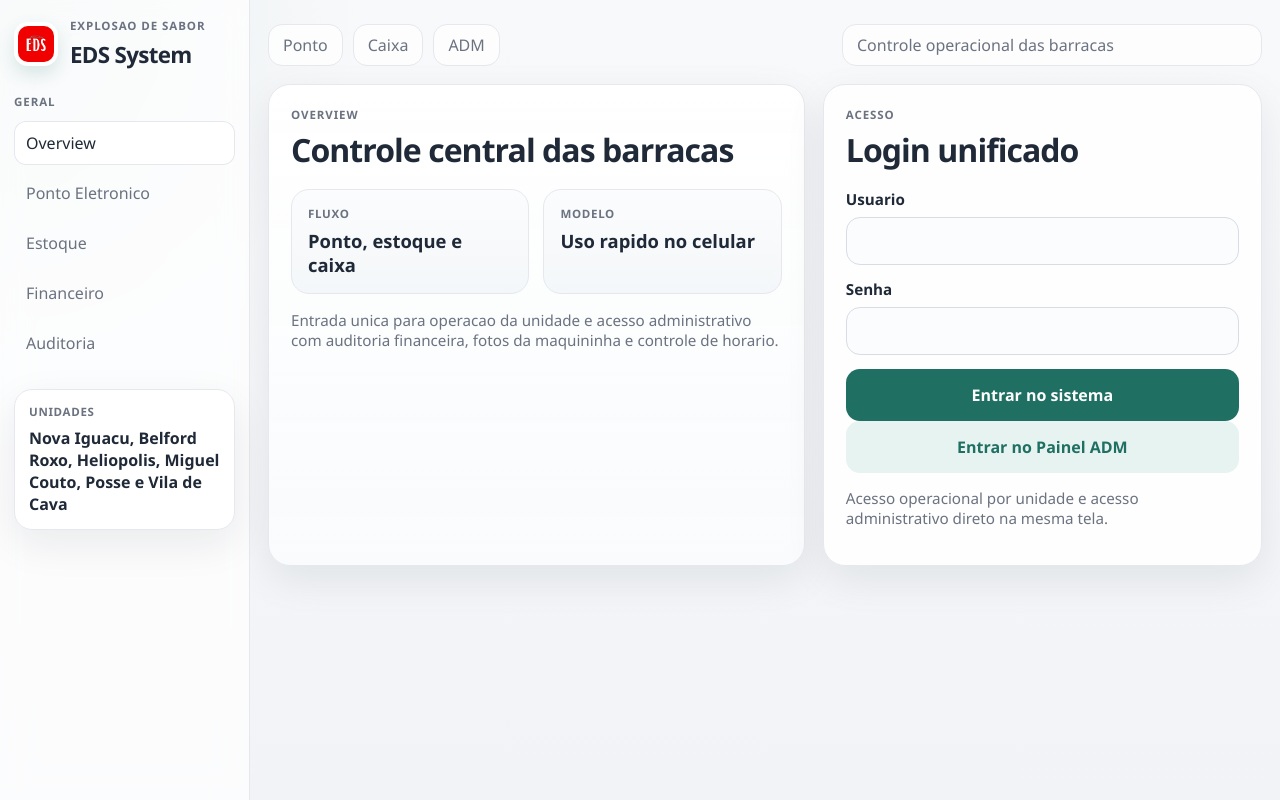
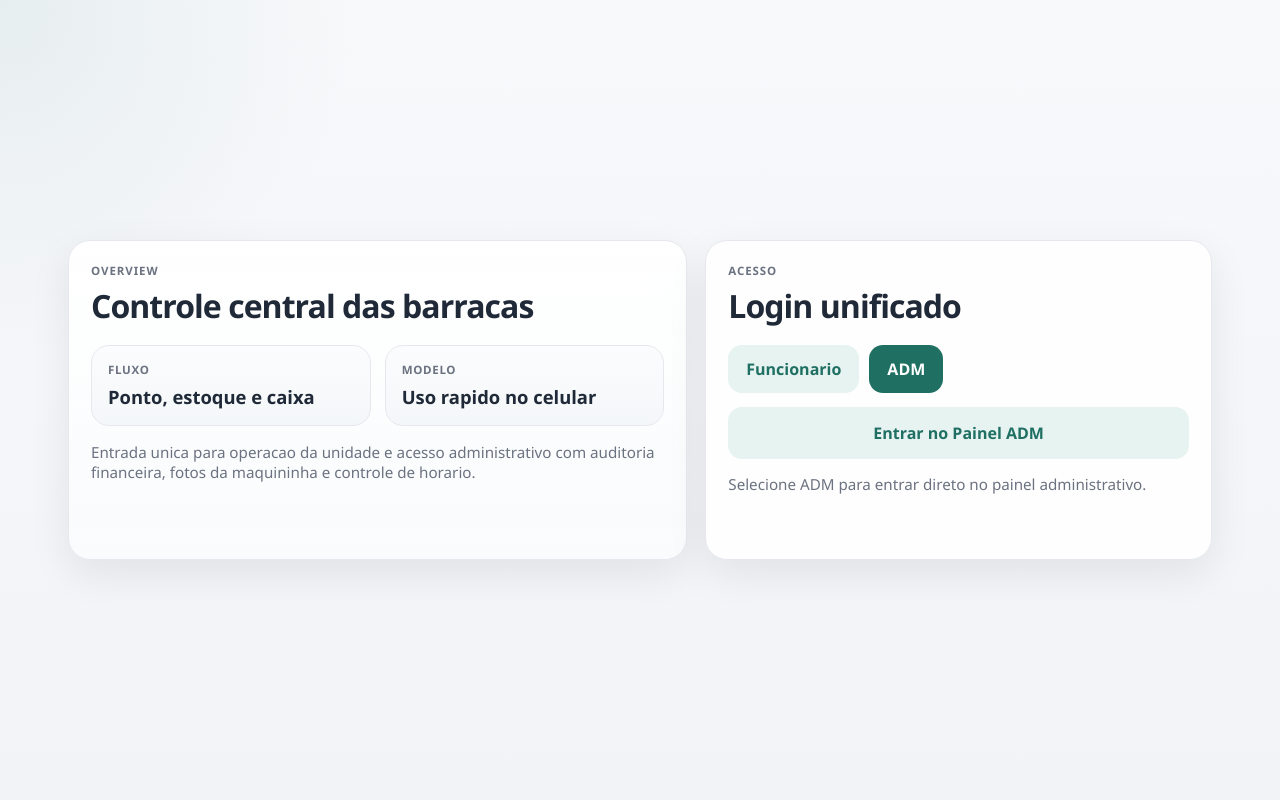
Before and after one commit to gabrielandrewsme-crypto/eds-demo, a website built with Vite: page index.html in a window 1280 px wide. Both pictures are taken after a click on the button "ADM". Built offline with nearby package versions, Linux system fonts and the light colour scheme; some packages are replaced by stand-ins of ours; no server answers; the database is empty.

Commit message:
Fix login-first flow and remove stale PWA cache

```diff
--- a/app.js
+++ b/app.js
@@ -22,6 +22,7 @@ const session = {
   role: "operator",
 };
 const state = {
+  authView: "operator",
   backendReady: false,
   backendError: "",
   loadingText: "",
@@ -235,6 +236,12 @@ function getReportRecords(unit, period, baseDateKey) {
 
 function render() {
   app.innerHTML = "";
+  document.body.classList.toggle("auth-shell", !session.authenticated);
+
+  if (!session.authenticated) {
+    renderLogin();
+    return;
+  }
 
   if (state.loadingText) {
     renderLoading();
@@ -243,11 +250,6 @@ function render() {
 
   if (state.backendError) {
     renderBackendError();
-    return;
-  }
-
-  if (!session.authenticated) {
-    renderLogin();
     return;
   }
 
@@ -298,6 +300,34 @@ function renderBackendError() {
 function renderLogin() {
   app.appendChild(cloneTemplate("login-template"));
   const form = document.getElementById("login-form");
+  const operatorButton = document.getElementById("role-operator-button");
+  const adminButton = document.getElementById("role-admin-button");
+  const adminDirectAccess = document.getElementById("admin-direct-access");
+  const loginHint = document.getElementById("login-hint");
+
+  function syncAuthMode() {
+    const operatorMode = state.authView === "operator";
+    form.classList.toggle("hidden", !operatorMode);
+    adminDirectAccess.classList.toggle("hidden", operatorMode);
+    operatorButton.className = `btn ${operatorMode ? "btn-primary" : "btn-secondary"}`;
+    adminButton.className = `btn ${operatorMode ? "btn-secondary" : "btn-primary"}`;
+    loginHint.textContent = operatorMode
+      ? "Selecione Funcionario para logar e depois escolher a barraca do aparelho."
+      : "Selecione ADM para entrar direto no painel administrativo.";
+  }
+
+  operatorButton.addEventListener("click", () => {
+    state.authView = "operator";
+    syncAuthMode();
+  });
+
+  adminButton.addEventListener("click", () => {
+    state.authView = "admin";
+    syncAuthMode();
+  });
+
+  syncAuthMode();
+
   form.addEventListener("submit", async (event) => {
     event.preventDefault();
     const formData = new FormData(form);
@@ -327,6 +357,15 @@ function renderLogin() {
       await refreshAdminRecords();
     });
   });
+
+  if (state.backendError) {
+    const warning = document.createElement("div");
+    warning.className = "empty-state";
+    warning.innerHTML = `<strong>Backend pendente</strong><p>${escapeHtml(
+      state.backendError
+    )}</p>`;
+    document.querySelector(".intro-panel")?.appendChild(warning);
+  }
 }
 
 function renderUnitSelection() {
@@ -1008,8 +1047,13 @@ async function uploadMachinePhoto(file, unit, dateKey) {
 }
 
 if ("serviceWorker" in navigator && window.location.protocol !== "file:") {
-  window.addEventListener("load", () => {
-    navigator.serviceWorker.register("/sw.js").catch(() => {});
+  window.addEventListener("load", async () => {
+    const registrations = await navigator.serviceWorker.getRegistrations();
+    await Promise.all(registrations.map((registration) => registration.unregister()));
+    if ("caches" in window) {
+      const cacheKeys = await caches.keys();
+      await Promise.all(cacheKeys.map((key) => caches.delete(key)));
+    }
   });
 }
 
--- a/index.html
+++ b/index.html
@@ -13,7 +13,7 @@
     <link rel="stylesheet" href="./styles.css" />
   </head>
   <body>
-    <div class="shell-layout">
+    <div id="shell-layout" class="shell-layout">
       <aside class="sidebar">
         <div class="brand-mark">
           <img class="brand-avatar" src="/eds.png" alt="Logo EDS System" />
@@ -81,6 +81,10 @@
               <h2>Login unificado</h2>
             </div>
           </div>
+          <div class="auth-role-switch">
+            <button id="role-operator-button" class="btn btn-primary" type="button">Funcionario</button>
+            <button id="role-admin-button" class="btn btn-secondary" type="button">ADM</button>
+          </div>
           <form id="login-form" class="form-grid">
             <label>
               Usuario
@@ -92,12 +96,12 @@
             </label>
             <button class="btn btn-primary btn-xl" type="submit">Entrar no sistema</button>
           </form>
-          <div class="login-actions">
+          <div id="admin-direct-access" class="login-actions hidden">
             <button id="login-admin-button" class="btn btn-secondary btn-xl" type="button">
               Entrar no Painel ADM
             </button>
           </div>
-          <p class="hint">Acesso operacional por unidade e acesso administrativo direto na mesma tela.</p>
+          <p id="login-hint" class="hint">Selecione `Funcionario` para logar e depois escolher a barraca do aparelho.</p>
         </section>
       </section>
     </template>
--- a/styles.css
+++ b/styles.css
@@ -27,6 +27,24 @@ body {
   background:
     radial-gradient(circle at top left, rgba(31, 111, 99, 0.08), transparent 24%),
     linear-gradient(180deg, #f8f9fb 0%, #f1f3f6 100%);
+}
+
+body.auth-shell .sidebar,
+body.auth-shell .topbar {
+  display: none;
+}
+
+body.auth-shell .shell-layout {
+  grid-template-columns: 1fr;
+}
+
+body.auth-shell .workspace {
+  min-height: 100vh;
+  display: grid;
+  align-items: center;
+  max-width: 1180px;
+  width: 100%;
+  margin: 0 auto;
 }
 
 a {
@@ -262,6 +280,16 @@ td {
 .login-actions {
   display: grid;
   gap: 14px;
+}
+
+.auth-role-switch {
+  display: flex;
+  gap: 10px;
+  margin-bottom: 14px;
+}
+
+.hidden {
+  display: none !important;
 }
 
 .mini-metrics {
```
Also changed, not shown: public/sw.js (+4 -25 lines), sw.js (+4 -25 lines).
